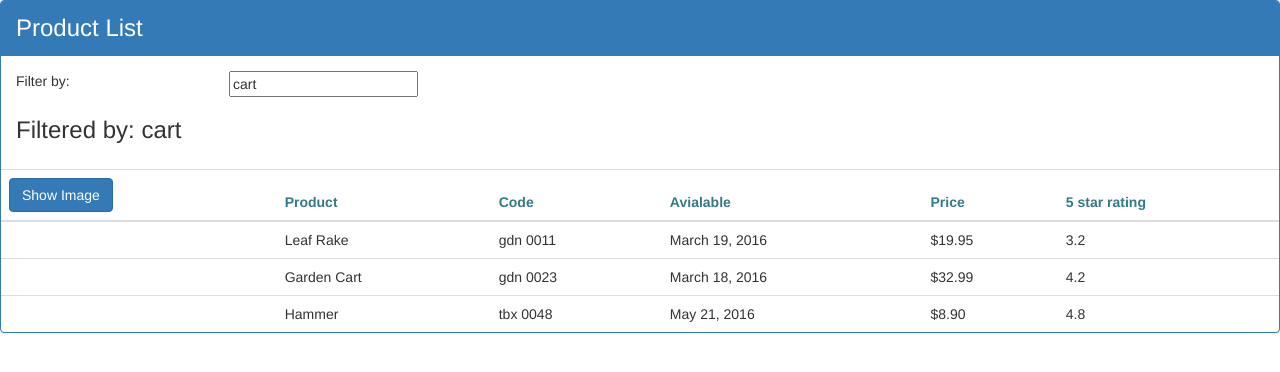
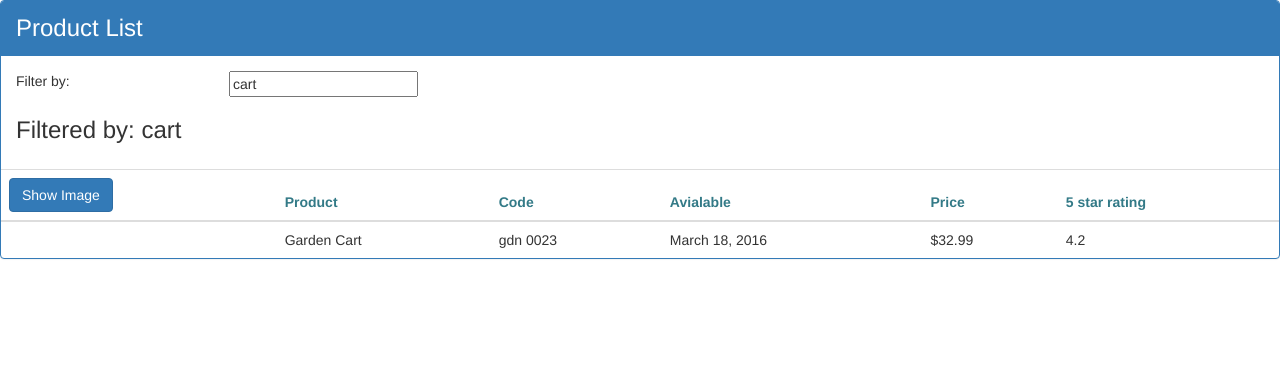
Before and after one commit to ekramulmostafa/angular-testing, an Angular app: page / in a window 1280 px wide. Shown: the top 372 px of the page. Built offline with nearby package versions, Linux system fonts and the light colour scheme.

Commit message:
List filtering products

```diff
--- a/src/app/products/product-list.component.html
+++ b/src/app/products/product-list.component.html
@@ -31,7 +31,7 @@
                 </tr>
             </thead>
             <tbody>
-                <tr *ngFor="let product of products">
+                <tr *ngFor="let product of filterProducts">
                     <td><img *ngIf="showImage" [src]="product.imageUrl" [title]="product.productName | uppercase" [style.width.px]='imageWidth' [style.margin.px]='imageMargin' /></td>
                     <td>{{ product.productName }}</td>
                     <td>{{ product.productCode | lowercase | convertToSpaces: '-' }}</td>
--- a/src/app/products/product-list.component.ts
+++ b/src/app/products/product-list.component.ts
@@ -13,7 +13,17 @@
     imageWidth: number = 50;
     imageMargin: number = 2;
     showImage: boolean = false;
-    listFilter: string = 'cart';
+    // listFilter: string = 'cart';
+    _listFilter: string;
+    get listFilter(): string {
+        return this._listFilter;
+    }
+    set listFilter(val: string) {
+        this._listFilter = val;
+        this.filterProducts = this.listFilter ? this.performFilter(this.listFilter) : this.products;
+    }
+
+    filterProducts: IProduct[];
     products: IProduct[] = [{
             'productId': 1,
             'productName': 'Leaf Rake',
@@ -44,11 +54,17 @@
             'starRating': 4.8,
             'imageUrl': 'http://openclipart.org/image/300px/svg_to_png/73/rejon_Hammer.png'
         }];
-
+    constructor() {
+        this.filterProducts = this.products;
+        this.listFilter = 'cart';
+    }
+    performFilter(filterBy: string): IProduct[] {
+        filterBy = filterBy.toLocaleLowerCase();
+        return this.products.filter( (product: IProduct) => product.productName.toLocaleLowerCase().indexOf(filterBy) !== -1 );
+    }
     toggleImage(): void {
         this.showImage = !this.showImage;
     }
-
     ngOnInit(): void {
         console.log('asd');
     }
```
